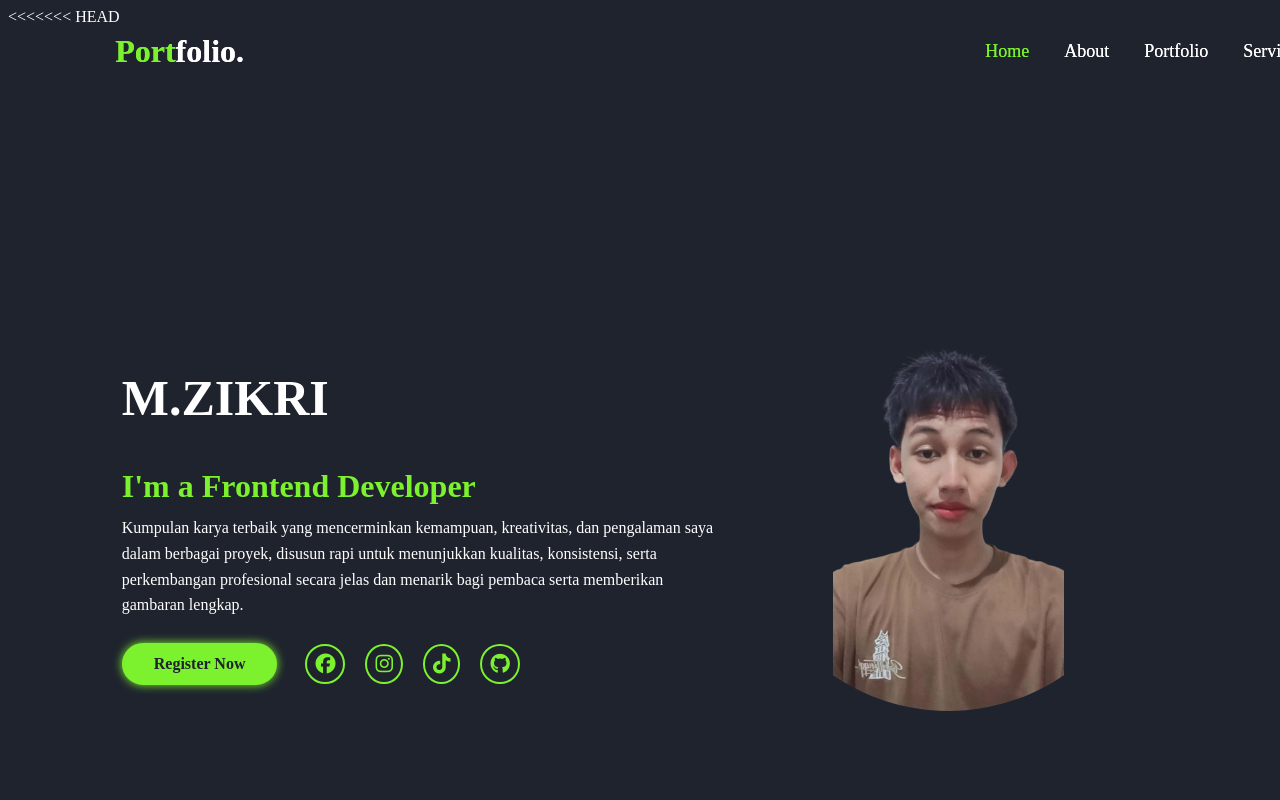
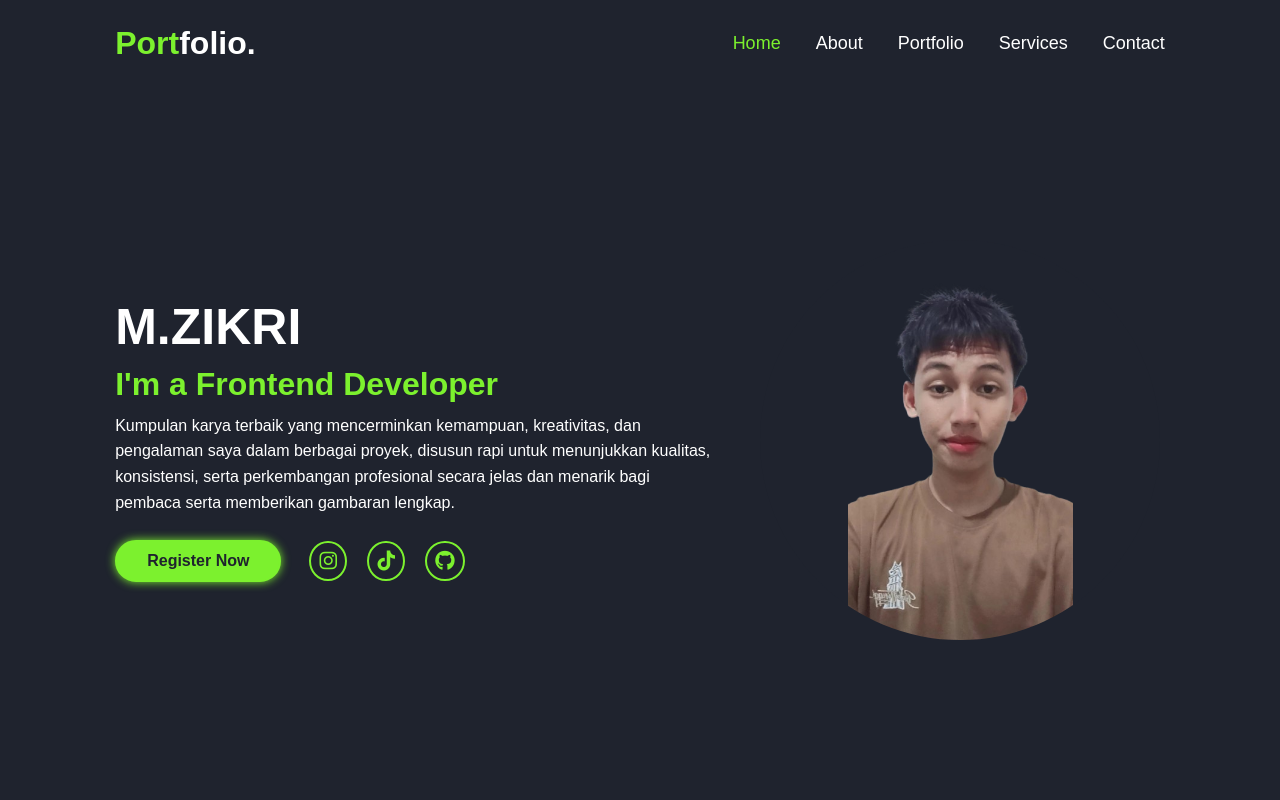
Before and after one commit to trynvexa/sayu, a plain HTML site: page index.html in a window 1280 px wide. Shown: the top 800 px of the page. Drawn offline with Linux system fonts and the light colour scheme.

Commit message:
mengubah tata letak dekstop

```diff
--- a/index.html
+++ b/index.html
@@ -1,4 +1,3 @@
-<<<<<<< HEAD
 <!doctype html>
 <html lang="en">
   <head>
@@ -43,7 +42,6 @@
           <a href="#" class="btn">Register Now</a>
 
           <div class="sci">
-            <a href="#"><i class="fab fa-facebook"></i></a>
             <a href="https://www.instagram.com/rick_watts7/" target="_blank">
               <i class="fab fa-instagram"></i>
             </a>
@@ -68,74 +66,3 @@
     </section>
   </body>
 </html>
-=======
-<!doctype html>
-<html lang="en">
-  <head>
-    <meta charset="UTF-8" />
-    <meta name="viewport" content="width=device-width, initial-scale=1.0" />
-    <title>Personal Portfolio Website</title>
-
-    <!-- CSS -->
-    <link rel="stylesheet" href="style.css" />
-
-    <!-- Font Awesome -->
-    <link rel="stylesheet" href="https://cdnjs.cloudflare.com/ajax/libs/font-awesome/6.5.0/css/all.min.css" />
-  </head>
-
-  <body>
-    <!-- NAVBAR -->
-    <nav class="navbar">
-      <a href="#" class="logo">Port<span>folio.</span></a>
-
-      <ul>
-        <li class="active"><a href="#">Home</a></li>
-        <li><a href="#">About</a></li>
-        <li><a href="#">Portfolio</a></li>
-        <li><a href="#">Services</a></li>
-        <li><a href="#">Contact</a></li>
-      </ul>
-    </nav>
-
-    <!-- HOME -->
-    <section class="home">
-      <!-- TEXT -->
-      <div class="home-info">
-        <h1>M.ZIKRI</h1>
-        <h2>I'm a Frontend Developer</h2>
-
-        <p>
-          Kumpulan karya terbaik yang mencerminkan kemampuan, kreativitas, dan pengalaman saya dalam berbagai proyek, disusun rapi untuk menunjukkan kualitas, konsistensi, serta perkembangan profesional secara jelas dan menarik bagi pembaca
-          serta memberikan gambaran lengkap.
-        </p>
-
-        <div class="btn-sci">
-          <a href="#" class="btn">Register Now</a>
-
-          <div class="sci">
-            <a href="#"><i class="fab fa-facebook"></i></a>
-            <a href="https://www.instagram.com/rick_watts7/" target="_blank">
-              <i class="fab fa-instagram"></i>
-            </a>
-            <a href="https://www.tiktok.com/@frince_nael7" target="_blank">
-              <i class="fab fa-tiktok"></i>
-            </a>
-            <a href="https://trynvexa.github.io" target="_blank">
-              <i class="fab fa-github"></i>
-            </a>
-          </div>
-        </div>
-      </div>
-
-      <!-- IMAGE (KANAN) -->
-      <div class="home-img">
-        <div class="img-box">
-          <div class="img-item">
-            <img src="img.png" alt="" />
-          </div>
-        </div>
-      </div>
-    </section>
-  </body>
-</html>
->>>>>>> c1e31bd59ca85cf92a7a1267887d89cc9e6295e5
--- a/style.css
+++ b/style.css
@@ -1,4 +1,3 @@
-<<<<<<< HEAD
 /* RESET */
 * {
   margin: 0;
@@ -176,182 +175,111 @@ a {
   height: 100%;
   object-fit: contain; /* ini kuncinya */
 }
-=======
-/* RESET */
-* {
-  margin: 0;
-  padding: 0;
-  box-sizing: border-box;
-  font-family: "Poppins", sans-serif;
-}
 
-/* ROOT COLORS */
-:root {
-  --dark-color: #1f232e;
-  --green-color: #7cf12e;
-  --white-color: #ffffff;
-}
+/* ================= FINAL RESPONSIVE (STABIL) ================= */
 
-/* BODY */
-body {
-  background: var(--dark-color);
-  color: var(--white-color);
-}
-
-/* GLOBAL LINK */
-a {
-  color: var(--white-color);
-  text-decoration: none;
-}
-
-/* ================= NAVBAR ================= */
-.navbar {
-  position: fixed;
-  top: 0;
-  left: 0;
-  width: 100%;
-  padding: 25px 9%;
-  display: flex;
-  justify-content: space-between;
-  align-items: center;
-  z-index: 100;
-}
-
-/* LOGO */
-.navbar .logo {
-  font-size: 32px;
-  font-weight: 700;
-  color: var(--green-color);
-}
-
-.navbar .logo span {
-  color: var(--white-color);
-}
-
-/* MENU */
-.navbar ul {
-  display: flex;
-}
-
-.navbar ul li {
-  list-style: none;
-  margin-left: 35px;
-}
-
-.navbar ul li a {
-  font-size: 18px;
-  font-weight: 500;
-  transition: 0.5s;
-}
-
-/* HOVER + ACTIVE */
-.navbar ul li a:hover,
-.navbar ul li.active a {
-  color: var(--green-color);
-}
-
-/* ================= HOME ================= */
+/* TABLET & HP */
+@media (max-width: 768px) {
+  /* HOME jadi vertikal */
   .home {
-  display: flex;
-  align-items: center;
-  justify-content: space-between;
-  height: 100vh;
-  padding: 80px 9% 0;
+    flex-direction: column;
+    text-align: center;
+    height: auto;
+    padding: 100px 7% 40px;
   }
 
   /* TEXT */
   .home-info h1 {
-  font-size: 50px;
-  font-weight: 700;
+    font-size: 34px;
   }
 
   .home-info h2 {
-  font-size: 32px;
-  color: var(--green-color);
-  margin: 10px 0;
+    font-size: 24px;
   }
 
   .home-info p {
-  font-size: 16px;
-  margin: 10px 0 25px;
-  max-width: 600px;
-  line-height: 1.6;
+    font-size: 14px;
   }
 
-/* BUTTON + SOCIAL */
+  /* BUTTON CENTER */
   .home-info .btn-sci {
-  display: flex;
-  align-items: center;
+    justify-content: center;
   }
 
-.btn {
-  display: inline-block;
-  padding: 10px 30px;
-  background: var(--green-color);
-  border: 2px solid var(--green-color);
-  border-radius: 40px;
-  box-shadow: 0 0 10px var(--green-color);
-  font-size: 16px;
-  color: var(--dark-color);
-  font-weight: 600;
-  transition: all 0.3s ease;
+  /* GAMBAR */
+  .home-img {
+    margin-top: 30px;
   }
 
-.btn:hover {
-  background: transparent;
-  color: var(--green-color);
-  box-shadow: none;
+  .home-img .img-box {
+    width: 240px;
+    height: 240px;
+  }
 }
 
-.home-info .btn-sci .sci {
-  margin-left: 20px;
+/* HP */
+@media (max-width: 480px) {
+  /* NAVBAR RAPAT */
+  .navbar {
+    padding: 15px 5%;
   }
 
-.home-info .btn-sci .sci a {
-  display: inline-flex;
-  padding: 8px;
-  border: 2px solid var(--green-color);
-  border-radius: 50%;
-  font-size: 20px;
-  color: var(--green-color);
-  margin: 0 8px;
-  transition: all 0.3s ease;
+  .navbar ul {
+    flex-wrap: wrap;
+    justify-content: center;
   }
 
-.home-info .btn-sci .sci a:hover {
-  background: var(--green-color);
-  color: var(--dark-color);
-  box-shadow: 0 0 10px var(--green-color);
+  .navbar ul li {
+    margin: 5px 8px;
   }
 
-/* ================= IMAGE ================= */
-.home-img .img-box {
-  position: relative;
-  width: 32vw;
-  height: 32vw;
-  border-radius: 50%;
-  padding: 5px;
-  display: flex;
-  justify-content: center;
-  align-items: center;
-  overflow: hidden;
+  .navbar ul li a {
+    font-size: 13px;
   }
 
-.home-img .img-box .img-item {
-  position: relative;
-  width: 100%;
-  height: 100%;
-  background: var(--dark-color);
-  border-radius: 50%;
-  display: flex;
-  justify-content: center;
-  align-items: center;
-  overflow: hidden;
+  /* HOME */
+  .home {
+    padding: 90px 5% 30px;
   }
 
-.home-img .img-box .img-item img {
-  width: 100%;
-  height: 100%;
-  object-fit: contain; /* ini kuncinya */
+  .home-info h1 {
+    font-size: 28px;
   }
->>>>>>> c1e31bd59ca85cf92a7a1267887d89cc9e6295e5
+
+  .home-info h2 {
+    font-size: 20px;
+  }
+
+  .home-img .img-box {
+    width: 180px;
+    height: 180px;
+  }
+
+  /* BUTTON */
+  .btn {
+    padding: 8px 16px;
+    font-size: 13px;
+  }
+}
+
+/* ================= PORTFOLIO FIX ================= */
+
+.portfolio-container {
+  display: grid;
+  grid-template-columns: repeat(3, 1fr);
+  gap: 25px;
+}
+
+/* TABLET */
+@media (max-width: 768px) {
+  .portfolio-container {
+    grid-template-columns: repeat(2, 1fr);
+  }
+}
+
+/* HP */
+@media (max-width: 480px) {
+  .portfolio-container {
+    grid-template-columns: 1fr;
+  }
+}
```
Lines whose indentation alone changed are shown as unchanged.
